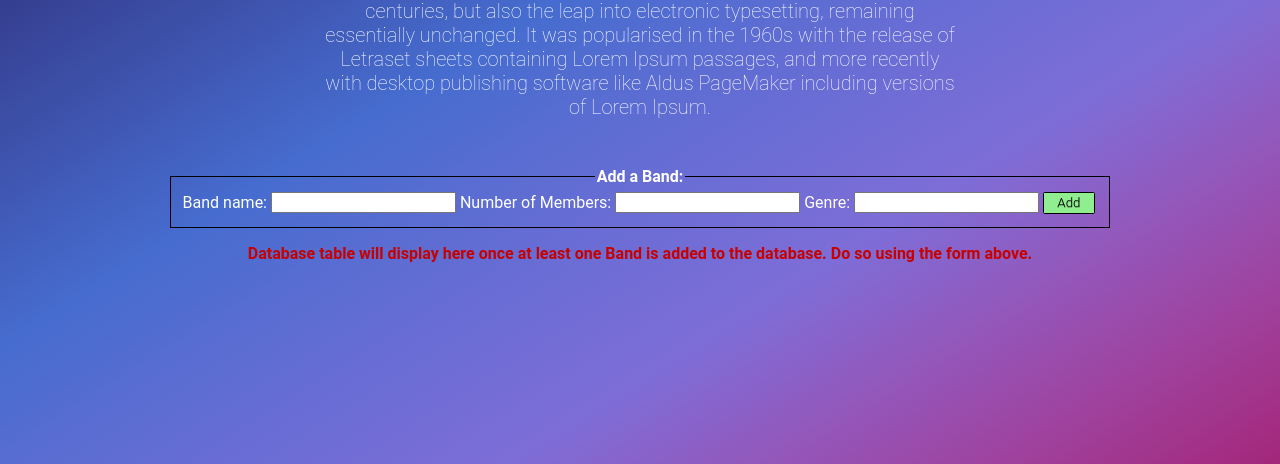
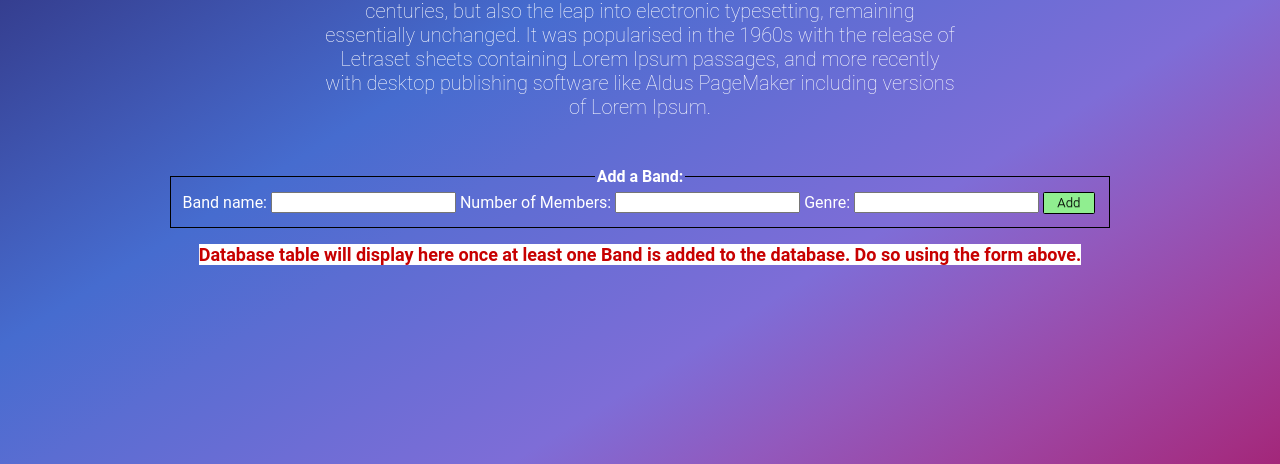
Before and after one commit to BowerKevin/Bandcart, a Flask app: page /bands in a window 1280 px wide. Shown: the part 236-700 px from the top of the page. Run offline with Flask 2, Linux system fonts and the light colour scheme; data that the repository does not hold is empty; some libraries are stand-ins or nearby versions.

Commit message:
Formatting of text for no data

```diff
--- a/static/css/style.css
+++ b/static/css/style.css
@@ -28,6 +28,11 @@ legend{
 
 #emptyBands{
     color: rgb(199, 0, 0);
+    font-size: large;
+    background-color: white;
+    margin: 0px auto 0px auto;
+    text-align: center;
+    display: table;
 }
 
 #mainPage{
@@ -46,9 +51,10 @@ legend{
     align-items: center;
 }
 
-/* .buttonContainer{
-    margin: auto 0;
-} */
+#bands{
+    width: 50px;
+    height: 20px;
+}
 
 .tableCenter{
     margin-left: auto;
@@ -134,11 +140,6 @@ h6{
 }
 /* -------------------------------------------------------------- */
 
-#bands{
-    width: 50px;
-    height: 20px;
-}
-
 /* For the button style below used: https://fdossena.com/?p=html5cool/buttons/i.frag */
 a.button1{
     display:inline-block;
--- a/templates/bands.j2
+++ b/templates/bands.j2
@@ -26,10 +26,10 @@
 
 
     {% if Bands == () %}
-        <p id="emptyBands">
+        <div id="emptyBands">
             <strong>Database table will display here once at least one Band
                 is added to the database. Do so using the form above.<strong>
-        </p>
+        </div>
     {% endif %}
 
     {% if Bands != () %}
```
